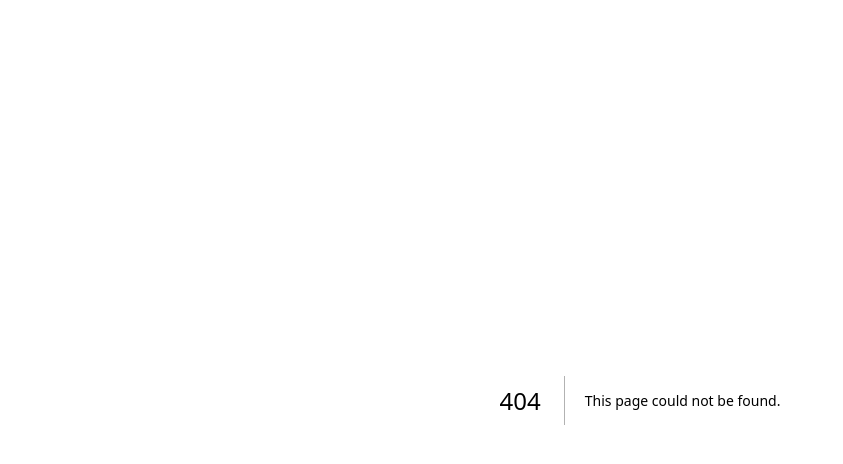
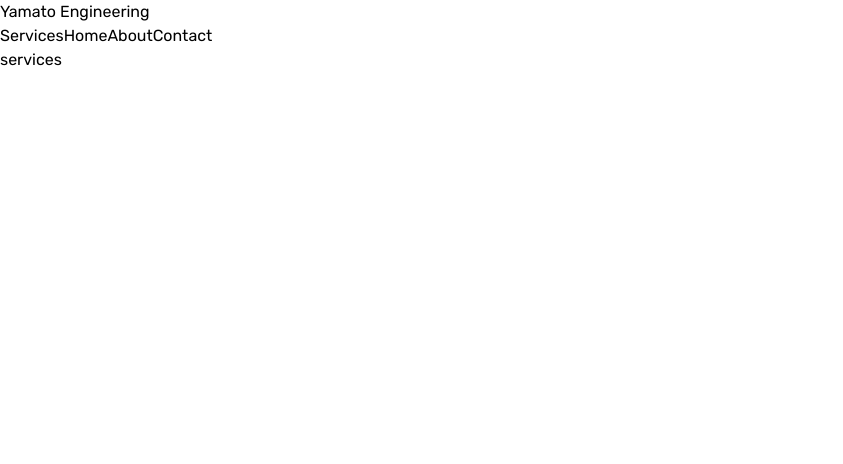
Before and after one commit to MenassieErmias/yamato-next, a Next.js app: page /services in a window 1280 px wide. Before the commit this address had no page. Shown: the top 464 px of the page, without its empty margins (0-843 px from the left). Built offline with nearby package versions, Linux system fonts and the light colour scheme.

Commit message:
added components folder, added navbar.jsx, imported rubik font, inserted rubik font: layout.jsx, added sevices directory with a default page.jsx

```diff
--- /dev/null
+++ b/app/components/Navbar.jsx
@@ -0,0 +1,17 @@
+import React from 'react'
+import Link from "next/link"
+
+const Navbar = () => {
+  let linkStr = ""
+  return (
+    <nav>
+      <h1>Yamato Engineering</h1>
+      <Link href={linkStr}>Services</Link>
+      <Link href={linkStr}>Home</Link>
+      <Link href={linkStr}>About</Link>
+      <Link href={linkStr}>Contact</Link>
+    </nav>
+  )
+}
+
+export default Navbar
--- a/app/layout.jsx
+++ b/app/layout.jsx
@@ -1,5 +1,10 @@
 import localFont from "next/font/local";
 import "./globals.css";
+import Navbar from "./components/Navbar";
+import { Rubik } from "next/font/google"
+
+
+const rubik = Rubik({ subsets: ['latin'] })
 
 const geistSans = localFont({
   src: "./fonts/GeistVF.woff",
@@ -17,12 +22,14 @@ export const metadata = {
   description: "Generated by create next app",
 };
 
+
 export default function RootLayout({ children }) {
   return (
     <html lang="en">
       <body
-        className={`${geistSans.variable} ${geistMono.variable} antialiased`}
+        className={`${geistSans.variable} ${geistMono.variable} ${rubik.className} antialiased`}
       >
+        <Navbar />
         {children}
       </body>
     </html>
--- /dev/null
+++ b/app/services/page.jsx
@@ -0,0 +1,11 @@
+import React from 'react'
+
+const Services = () => {
+  return (
+    <div>
+      services
+    </div>
+  )
+}
+
+export default Services
```
Also changed, not shown: package.json (+7 -5 lines), tsconfig.json (added, +35 -0 lines), 1 other file (tests, documents, lock files or other folders).
